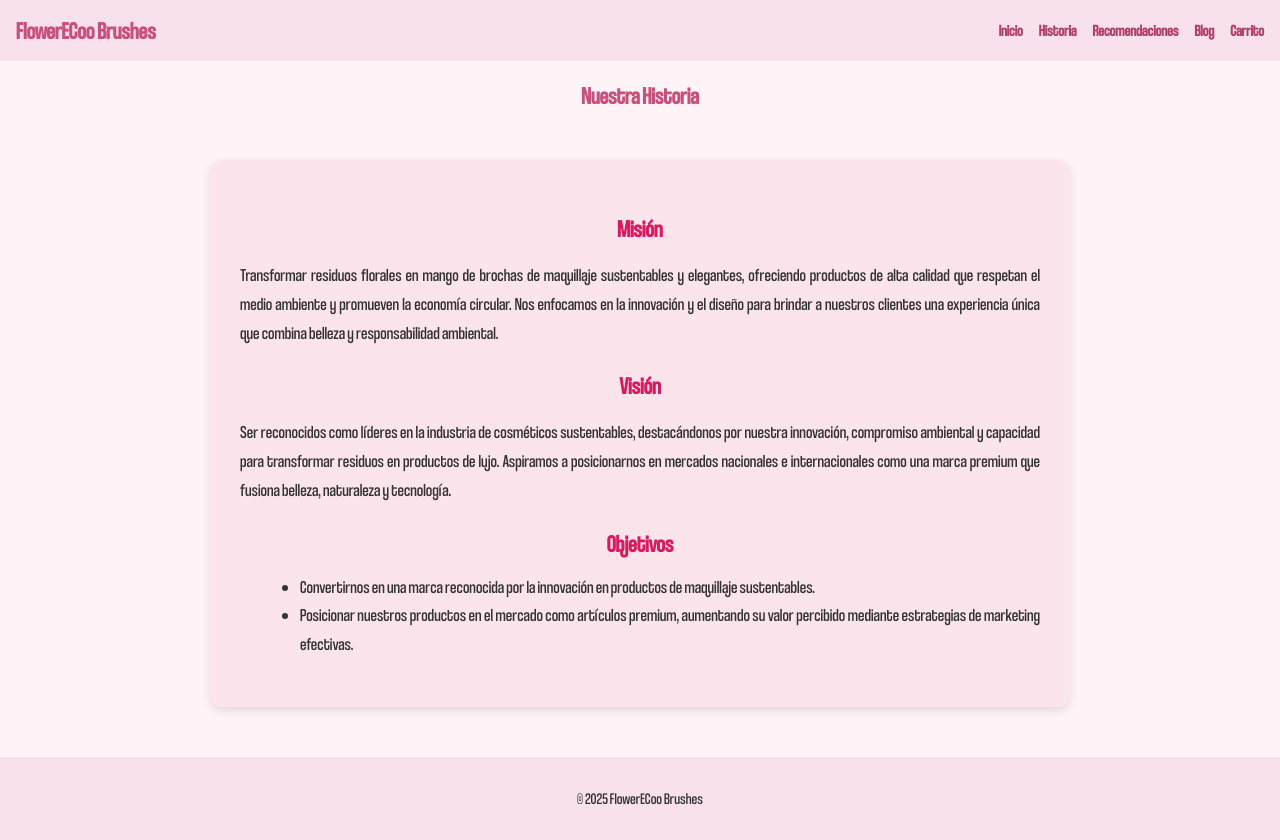
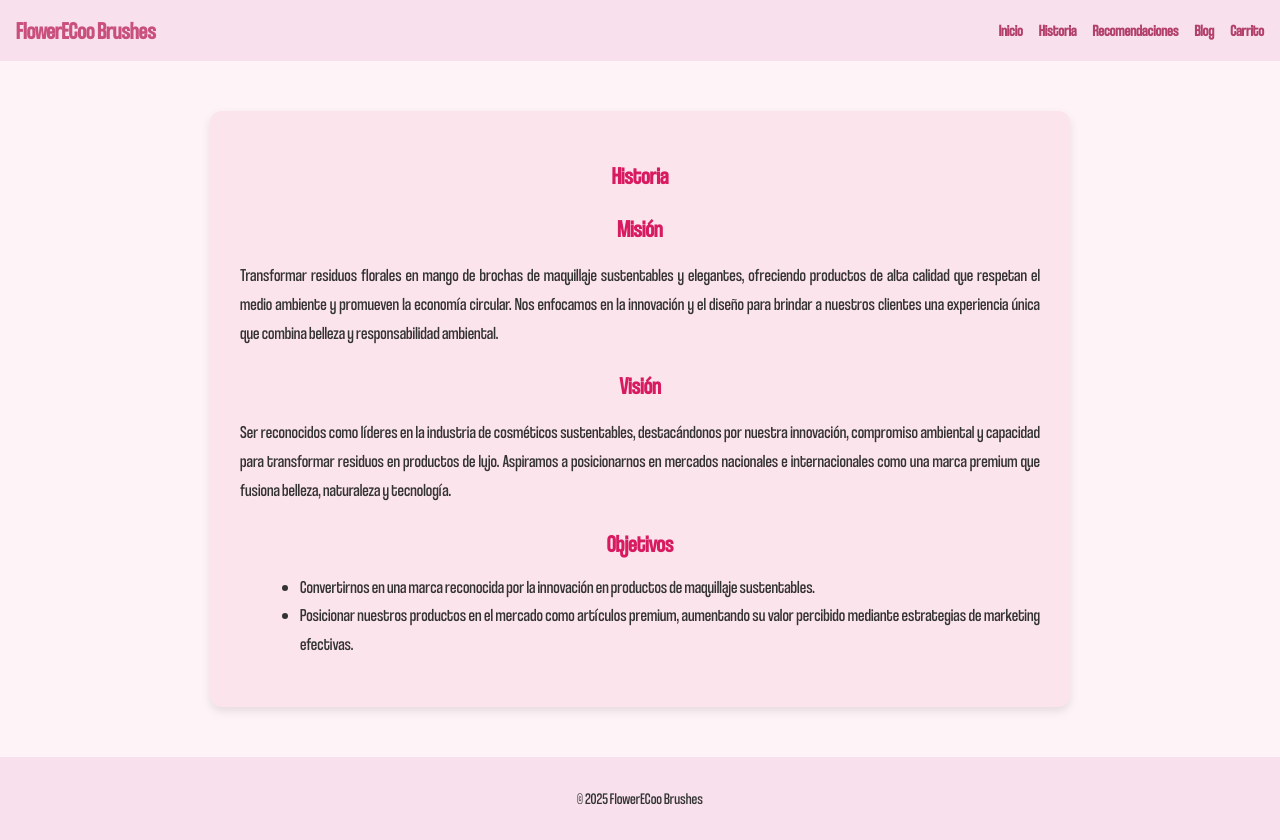
Before and after one commit to citrinoverde/flowerecoobrushes, a plain HTML site: page historia.html in a window 1280 px wide. Drawn offline with Linux system fonts and the light colour scheme; files whose address does not match are found by name.

Commit message:
Update historia.html

```diff
--- a/historia.html
+++ b/historia.html
@@ -20,8 +20,9 @@
     </nav>
   </header>
   <main>
-    <h2>Nuestra Historia</h2>
    <div class="historia">
+
+ <h2 class="subtitulo">Historia</h2>
 
   <h3 class="subtitulo">Misión</h3>
   <p>Transformar residuos florales en mango de brochas de maquillaje sustentables y elegantes, ofreciendo productos de alta calidad que respetan el medio ambiente y promueven la economía circular. Nos enfocamos en la innovación y el diseño para brindar a nuestros clientes una experiencia única que combina belleza y responsabilidad ambiental.</p>
```
